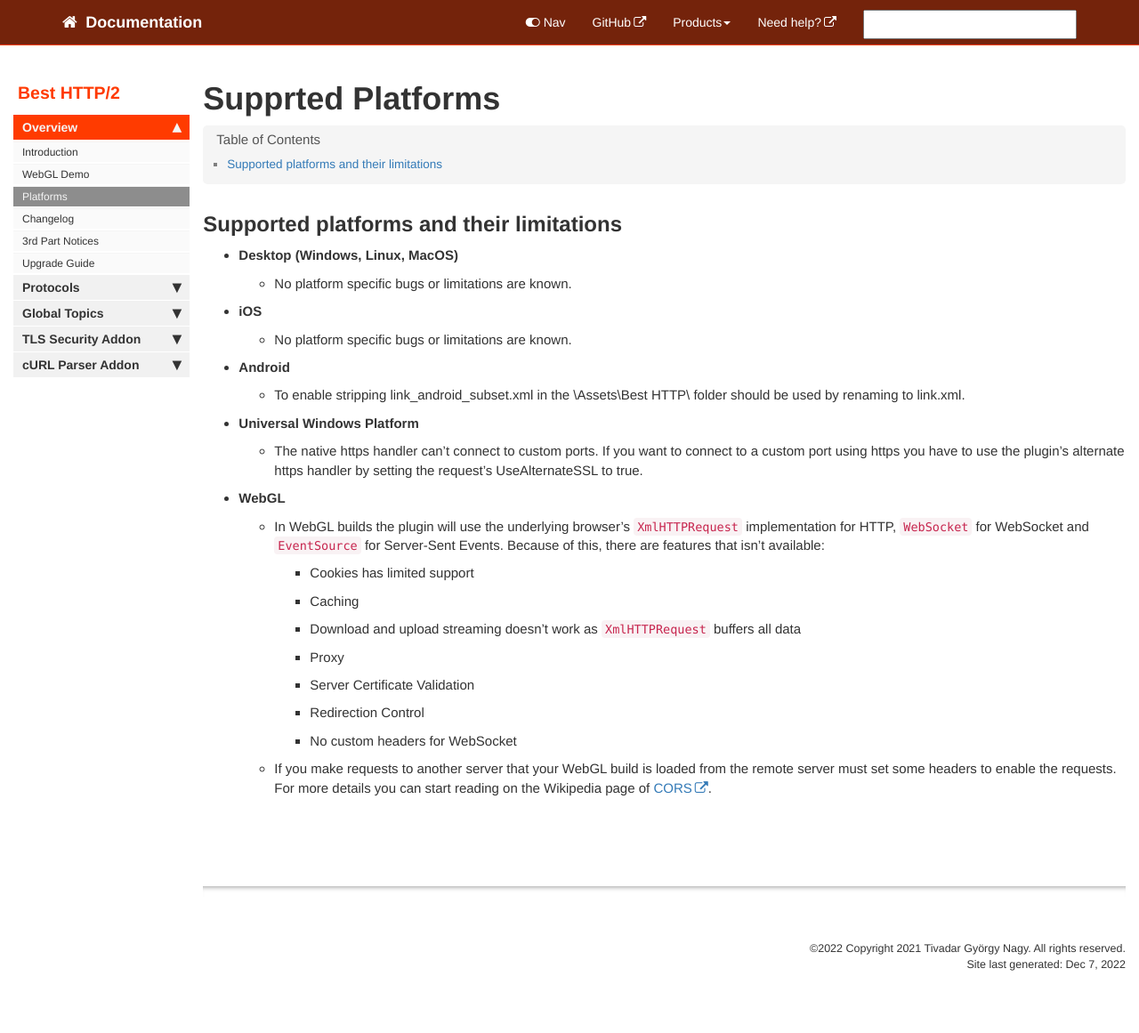
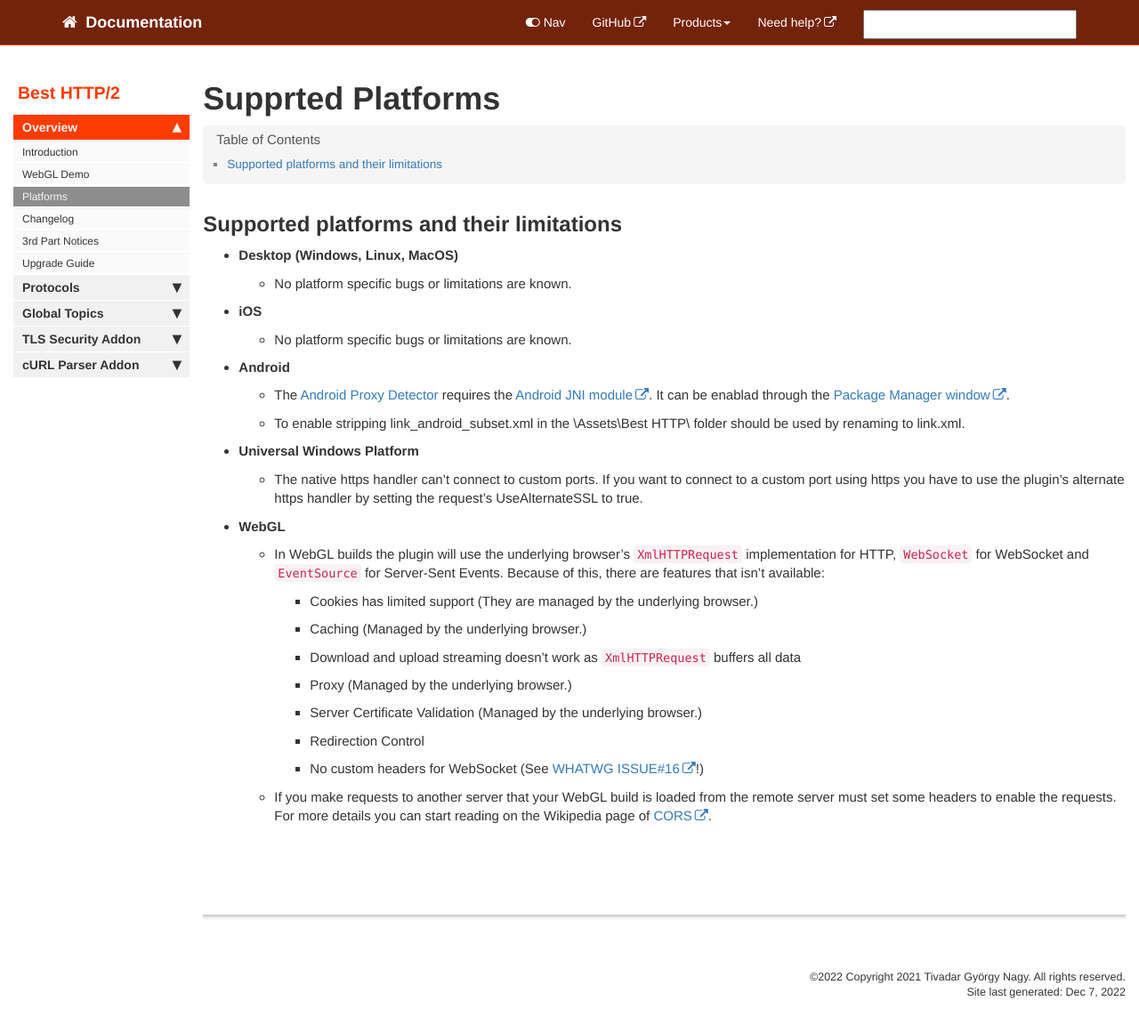
Before and after one commit to Benedicht/BestHTTP-Documentation, a Jekyll site: the page built from pages/best_http2/platforms.md, in a window 1280 px wide and 1175 px high. Shown: the top 1161 px of the window at 89% size. Built offline with Jekyll 4.4.1, drawn with Linux system fonts in a browser that asks for light colours; comment, search, counter and statistics services are not loaded.

Commit message:
Updated Platforms and Proxy documentation with the requirement of Android JNI module

```diff
--- a/pages/best_http2/platforms.md
+++ b/pages/best_http2/platforms.md
@@ -15,6 +15,7 @@ sidebar: best_http2_main_sidebar
 
 - **Android**
 
+	- The [Android Proxy Detector](global_topics/Proxy.html#automatic-proxy-detection) requires the [Android JNI module](https://docs.unity3d.com/ScriptReference/UnityEngine.AndroidJNIModule.html). It can be enablad through the [Package Manager window](https://docs.unity3d.com/Manual/upm-ui.html).
 	- To enable stripping link_android_subset.xml in the \Assets\Best HTTP\ folder should be used by renaming to link.xml.
 
 - **Universal Windows Platform**
@@ -25,12 +26,12 @@ sidebar: best_http2_main_sidebar
 
 	- In WebGL builds the plugin will use the underlying browser’s `XmlHTTPRequest` implementation for HTTP, `WebSocket` for WebSocket and `EventSource` for Server-Sent Events. Because of this, there are features that isn’t available:
 
-		- Cookies has limited support
-		- Caching
+		- Cookies has limited support (They are managed by the underlying browser.)
+		- Caching (Managed by the underlying browser.)
 		- Download and upload streaming doesn't work as `XmlHTTPRequest` buffers all data
-		- Proxy
-		- Server Certificate Validation
+		- Proxy (Managed by the underlying browser.)
+		- Server Certificate Validation (Managed by the underlying browser.)
 		- Redirection Control
-		- No custom headers for WebSocket
+		- No custom headers for WebSocket (See [WHATWG ISSUE#16](https://github.com/whatwg/websockets/issues/16)!)
 
 	- If you make requests to another server that your WebGL build is loaded from the remote server must set some headers to enable the requests. For more details you can start reading on the Wikipedia page of [CORS](https://en.wikipedia.org/wiki/Cross-origin_resource_sharing).
```
Also changed, not shown: pages/best_http2/global_topics/Proxy.md (+2 -0 lines).
